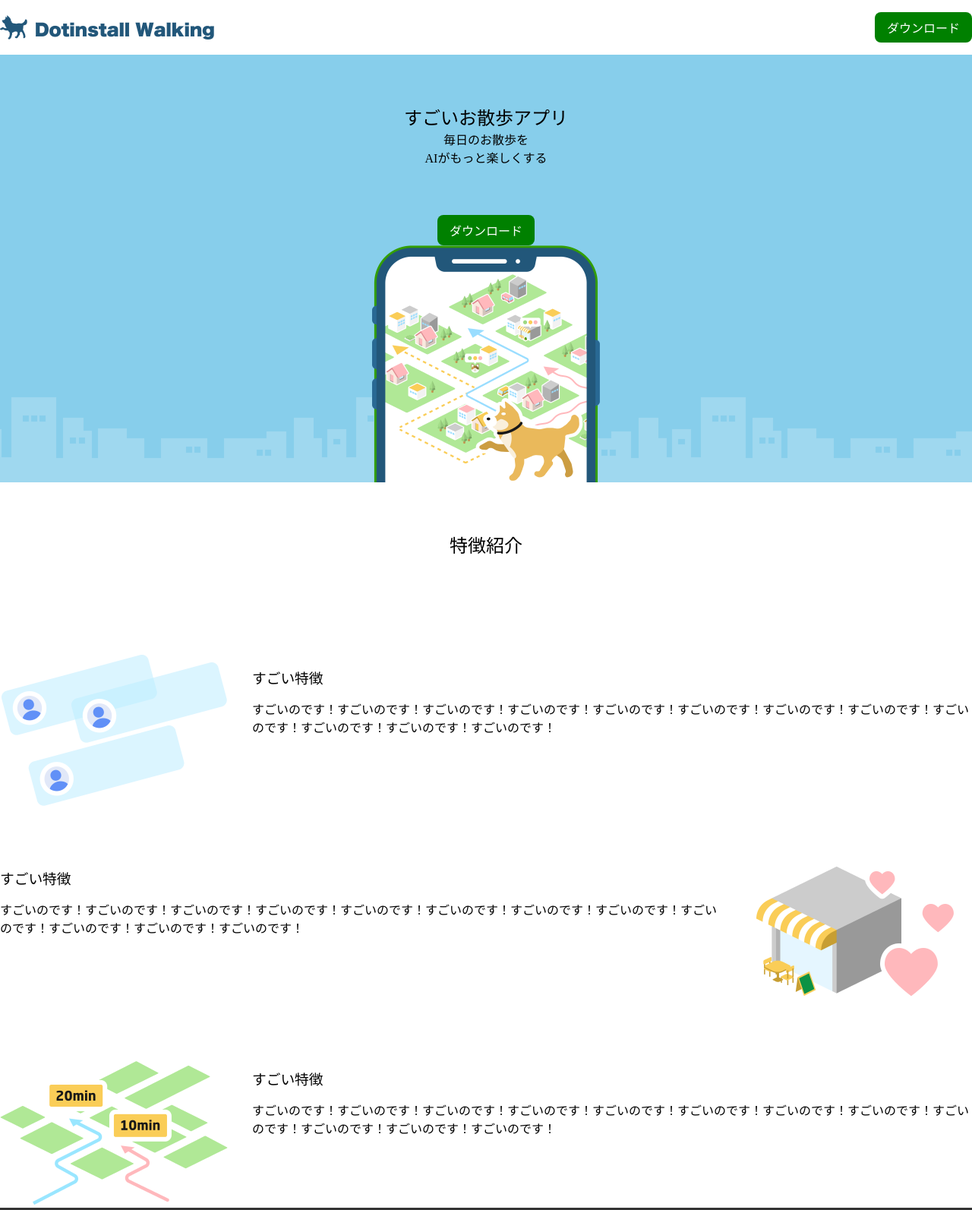
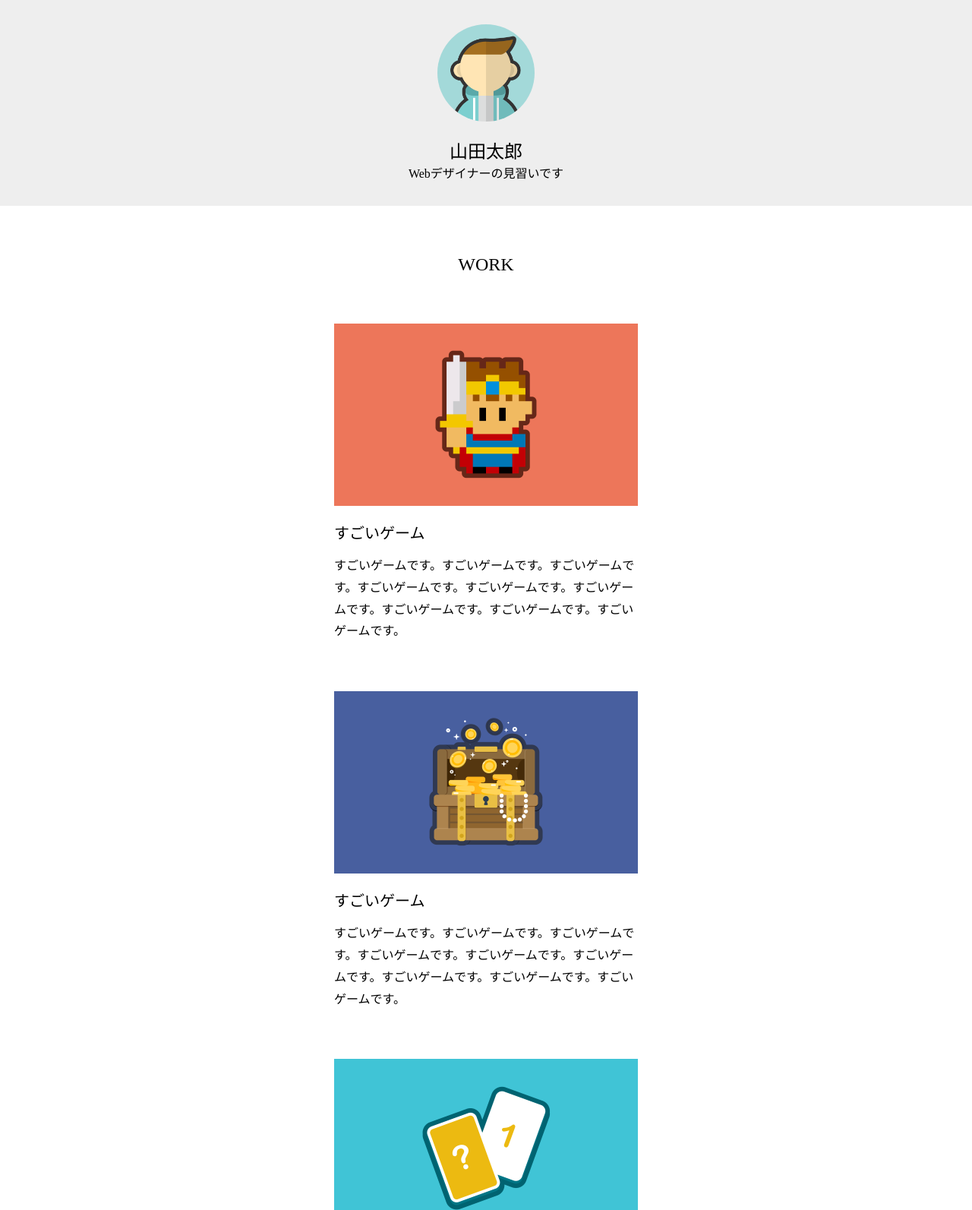
Before and after one commit to yuuta716/stunning-fiesta, a plain HTML site: page index.html in a window 1280 px wide. Shown: the top 1593 px of the page at 76% size. Drawn offline with Linux system fonts and the light colour scheme.

Commit message:
Add files via upload

```diff
--- a/index.html
+++ b/index.html
@@ -4,68 +4,44 @@
   <meta charset="UTF-8">
   <meta http-equiv="X-UA-Compatible" content="IE=edge">
   <meta name="viewport" content="width=device-width, initial-scale=1.0">
-  <title>Dotinstall Walking - すごいお散歩アプリ</title>
+  <title>山田太郎のポートフォリオサイト</title>
   <link rel="icon" href="favicon.png">
   <link rel="stylesheet" href="style.css">
 </head>
 <body>
-  <header class="container">
-    <h1>
-    <img src="logo-sp.png" alt="Dotinstall Walking" width="116" height="32" class="logo-sp">
-    <img src="logo-pc.png" alt="Dotinstall Walking" width="284" height="32" class="logo-pc">
-    </h1>
-    <a href="#" class="btn">ダウンロード</a>
+  <header>
+    <img src="yamada.png" alt="太郎のアイコン" width="128" height="128">
+    <h1>山田太郎</h1>
+    <p>Webデザイナーの見習いです</p>
   </header>
 
-  <section class="hero">
-    <div class="container">
-      <div>
-      <h2>すごいお散歩アプリ</h2>
-      <p>毎日のお散歩を<br>AIがもっと楽しくする</p>
-      <a href="#" class="btn">ダウンロード</a>
-      </div>
-      <div>
-        <img src="app.png" width="300" height="312" alt="アプリの動作イメージ">
-      </div>
-    </div>
+  <main>
+    <h2>WORK</h2>
+    <section>
+      <img src="work-1.png" alt="すごいゲーム" width="400" height="240">
+      <h3>すごいゲーム</h3>
+      <p>すごいゲームです。すごいゲームです。すごいゲームです。すごいゲームです。すごいゲームです。すごいゲームです。すごいゲームです。すごいゲームです。すごいゲームです。</p>
+    </section>
 
-  </section>
+    <section>
+      <img src="work-2.png" alt="すごいゲーム" width="400" height="240">
+      <h3>すごいゲーム</h3>
+      <p>すごいゲームです。すごいゲームです。すごいゲームです。すごいゲームです。すごいゲームです。すごいゲームです。すごいゲームです。すごいゲームです。すごいゲームです。</p>
+    </section>
 
-  <section class="features container">
-    <h2>特徴紹介</h2>
-  </section>
+    <section>
+      <img src="work-3.png" alt="すごいゲーム" width="400" height="240">
+      <h3>すごいゲーム</h3>
+      <p>すごいゲームです。すごいゲームです。すごいゲームです。すごいゲームです。すごいゲームです。すごいゲームです。すごいゲームです。すごいゲームです。すごいゲームです。</p>
+    </section>
+  </main>
 
-  <section class="feature">
-    <div class="pic">
-      <img src="feature-1.png" width="300" height="200" alt="すごい特徴のイメージ">
-    </div>
-    <div class="desc">
-      <h3>すごい特徴</h3>
-      <p>すごいのです！すごいのです！すごいのです！すごいのです！すごいのです！すごいのです！すごいのです！すごいのです！すごいのです！すごいのです！すごいのです！すごいのです！</p>
-    </div>
-  </section>
-
-  <section class="feature reversed">
-    <div class="pic">
-      <img src="feature-2.png" width="300" height="200" alt="すごい特徴のイメージ">
-    </div>
-    <div class="desc">
-      <h3>すごい特徴</h3>
-      <p>すごいのです！すごいのです！すごいのです！すごいのです！すごいのです！すごいのです！すごいのです！すごいのです！すごいのです！すごいのです！すごいのです！すごいのです！</p>
-    </div>
-  </section>
-
-  <section class="feature">
-    <div class="pic">
-      <img src="feature-3.png" width="300" height="200" alt="すごい特徴のイメージ">
-    </div>
-    <div class="desc">
-      <h3>すごい特徴</h3>
-      <p>すごいのです！すごいのです！すごいのです！すごいのです！すごいのです！すごいのです！すごいのです！すごいのです！すごいのです！すごいのです！すごいのです！すごいのです！</p>
-    </div>
-  </section>
   <footer>
     <small>(c) dotinstall.com</small>
+    <address>
+      <a href="#" target="_blank"><img src="sns-1.png" alt="SNSのアイコン" width="24" height="24"></a>
+      <a href="#" target="_blank"><img src="sns-2.png" alt="SNSのアイコン" width="24" height="24"></a>
+    </address>
   </footer>
 </body>
 </html>
--- a/style.css
+++ b/style.css
@@ -1,146 +1,71 @@
 @charset "utf-8";
-/* commn */
+
 body {
   margin: 0;
 }
 
-img {
-  vertical-align: bottom;
+header {
+  background: #eee;
+  text-align: center;
+  padding: 32px 0;
 }
 
-.btn {
-  background: green;
-  color: white;
-  padding: 8px 16px;
-  border-radius: 8px;
-  text-decoration: none;
-  display: inline-block;
+header img {
+  border-radius: 50%;
 }
 
-h2 {
-  margin: 0;
+h1 {
+  margin: 16px 0 0;
   font-weight: normal;
-  text-align: center;
-}
-
-h3 {
-  margin: 0;
-  font-weight: normal;
+  font-size: 24px;
 }
 
 p {
   margin: 0;
 }
 
-.conteiner {
-  max-width: 800px;
-  margin: 0 auto;
-  width: calc(100% - 32px);
-  box-sizing: border-box;
-}
-
-/* header */
-header {
-  display: flex;
-  align-items: center;
-  justify-content: space-between;
-  padding: 16px 0;
-}
-
-h1 {
-  margin: 0;
-  font-size: 0;
-}
-
-.logo-pc {
-  display: none;
-}
-
-/* hero */
-.hero {
-  background: skyblue url(bg.png) repeat-x center bottom ;
-  text-align: center;
-  padding-top: 64px;
-}
-
-.hero img {
-  margin-top: 64px;
-}
-
-.hero .btn {
-  margin-top: 64px;
-}
-
-/* feature */
-.features {
+main {
   padding: 64px 0;
 }
 
-.feature {
-  margin-top: 64px;
-}
-
-.pic {
+h2 {
+  margin: 0;
+  font-weight: normal;
+  font-size: 24px;
   text-align: center;
 }
 
-.feature h3 {
-  margin-top: 16px;
+h3 {
+  margin: 16px 0 0;
+  font-weight: normal;
+  font-size: 20px;
 }
 
-.feature p {
+section {
+  width: 400px;
+  margin: 64px auto 0;
+}
+
+section p {
   margin-top: 16px;
+  line-height: 1.8;
 }
 
 footer {
-  background: #333;
-  color: white;
+  border-top: 1px solid #ccc;
+  text-align: center;
   padding: 64px 0;
-  text-align: center;
+}
+
+address {
+  margin-top: 16px;
 }
 
 small {
   font-size: 14px;
+  color: #aaa;
 }
 
-/* large screen */
-@media (min-width:600px) {
-  .logo-sp {
-    display: none;
-  }
-
-  .logo-pc {
-    display: inline;
-  }
-
-  .hero .conteiner {
-    display: flex;
-    align-items: center;
-  }
-
-  .hero .conteiner div {
-    flex: 1;
-  }
-
-  .hero img {
-    margin-top: 0;
-  }
-
-  /* feature */
-  .feature {
-    display: flex;
-    gap: 32px;
-  }
-
-  .pic {
-    width: 300px;
-  }
-
-  .desc {
-    flex: 1;
-  }
-
-  .reversed {
-    flex-direction: row-reverse;
-  }
+a:hover {
+  opacity: 0.7;
 }
```
Also changed, not shown: favicon.png, sns-1.png (added), sns-2.png (added), work-1.png (added), work-2.png (added), work-3.png (added), yamada.png (added).
